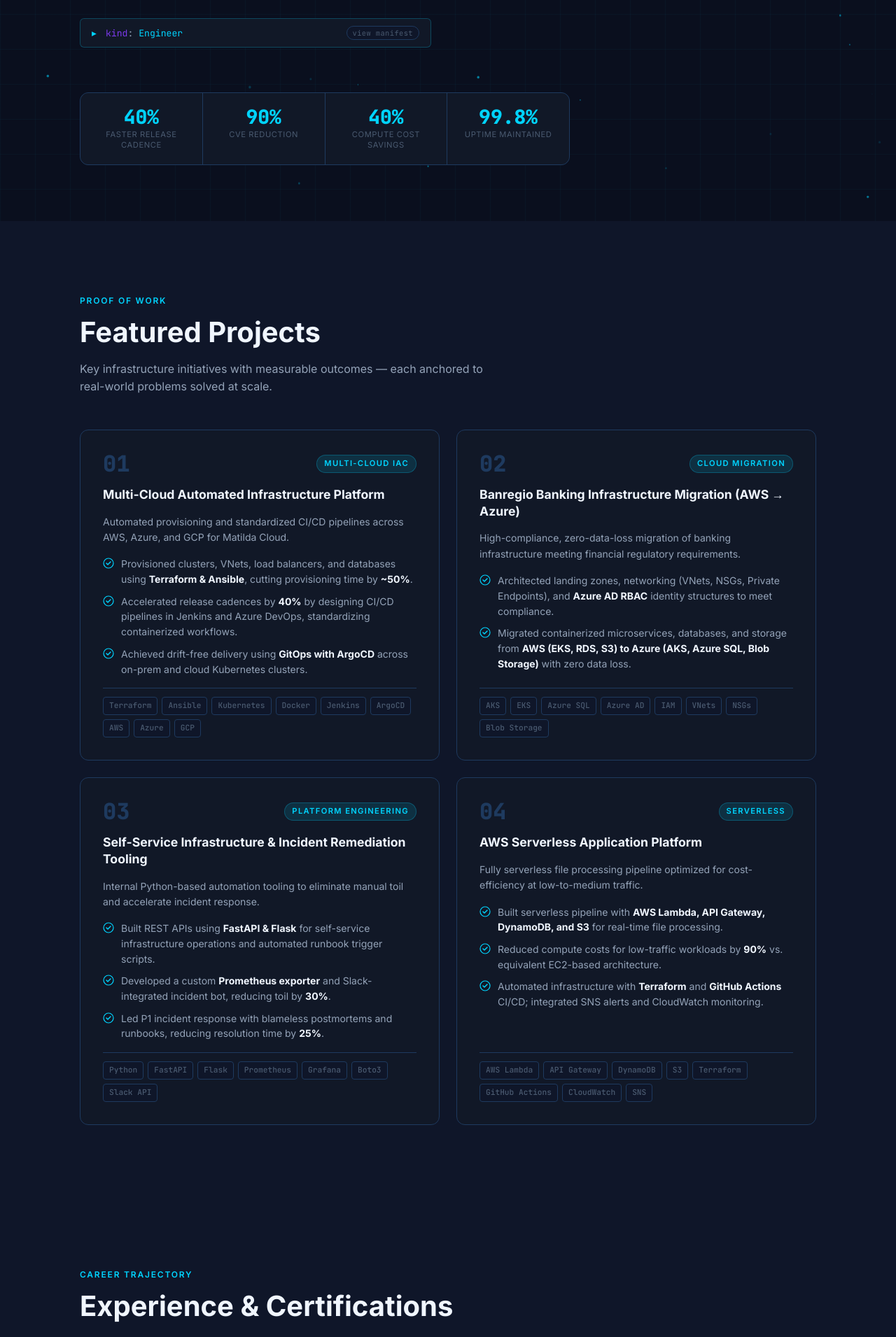
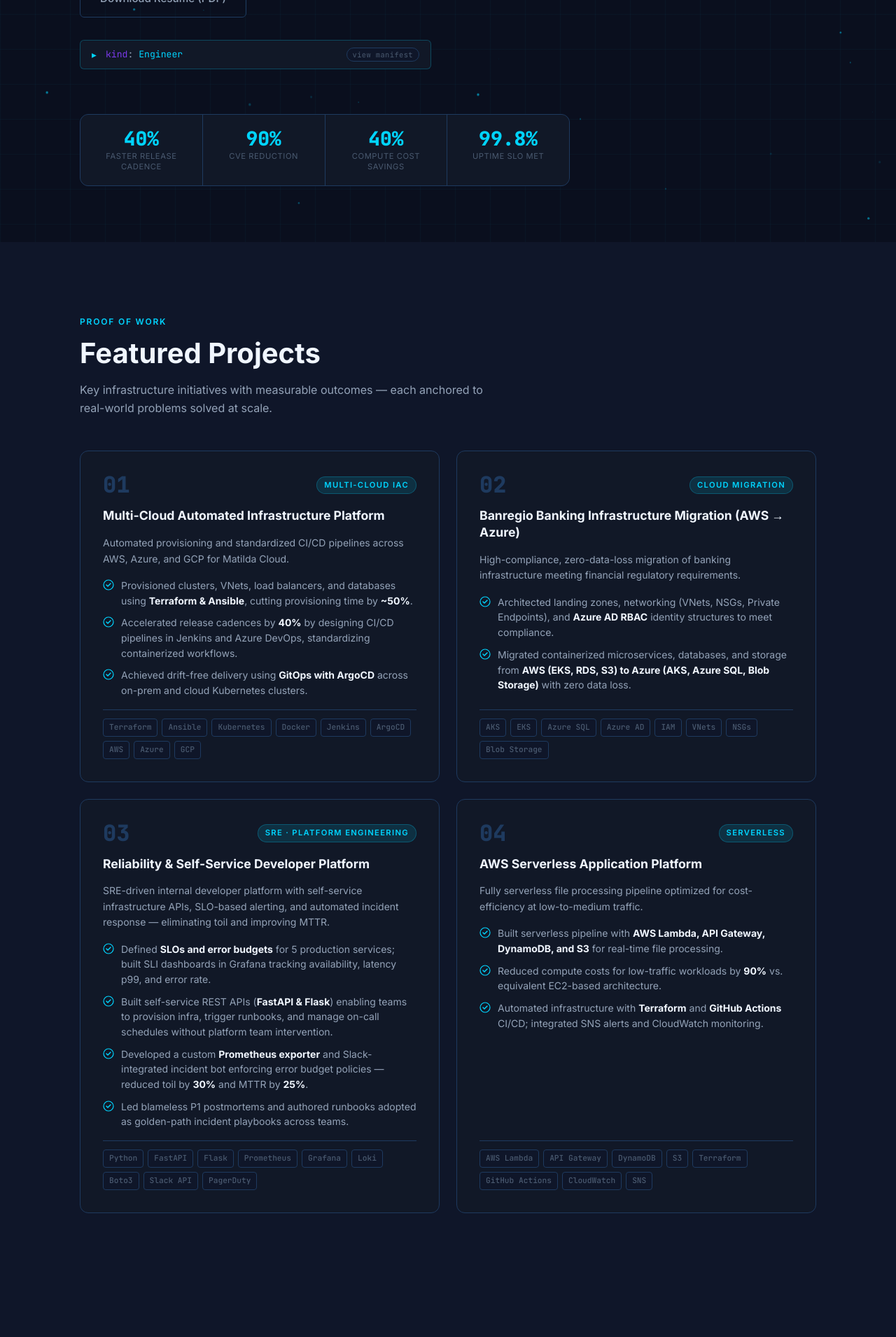
Before and after one commit to Nitheesh3009/portfolio, a Next.js app: page / in a window 1280 px wide. Shown: the part 880-2791 px from the top of the page at 70% size. Built offline with nearby package versions, Linux system fonts and the light colour scheme.

Commit message:
added few SRE related changes

```diff
--- a/components/ExperienceTimeline.js
+++ b/components/ExperienceTimeline.js
@@ -7,13 +7,13 @@
     period: "Oct 2023 – Present",
     location: "Richardson, Texas",
     highlights: [
-      "Designed and deployed AWS, GCP, and Azure infrastructure with Terraform; cut provisioning time ~50%.",
-      "Accelerated release cadence 40% with Jenkins, Docker, and Azure DevOps pipelines.",
-      "Scaled Kubernetes on AKS, GKE, EKS using Helm; built full observability with Prometheus, Grafana, and Loki.",
-      "Led Banregio banking migration (AWS → Azure) with zero data loss and financial compliance.",
-      "Secured container images via Qualys QScanner, reducing critical CVEs by 90%.",
+      "Designed and deployed AWS, GCP, and Azure infrastructure with Terraform; cut provisioning time ~50% and improved deploy frequency (DORA: daily deployments across 3 clouds).",
+      "Defined SLOs and error budgets for 5 production services; maintained 99.8% availability SLO with Prometheus/Grafana SLI dashboards and AlertManager policies.",
+      "Scaled Kubernetes on AKS, GKE, EKS using Helm; built full observability stack (Prometheus, Grafana, Loki) enabling p99 latency tracking and proactive toil reduction.",
+      "Led Banregio banking migration (AWS → Azure) with zero data loss and financial compliance; achieved MTTR < 15 min via runbooks and on-call rotation.",
+      "Secured container images via Qualys QScanner, reducing critical CVEs by 90%; enforced shift-left security in CI/CD golden paths.",
     ],
-    tags: ["AWS", "Azure", "GCP", "Terraform", "Kubernetes", "ArgoCD", "Python"],
+    tags: ["AWS", "Azure", "GCP", "Terraform", "Kubernetes", "ArgoCD", "SLO/SLI", "Python"],
   },
   {
     role: "DevOps Engineer (Senior Analyst)",
--- a/components/Hero.js
+++ b/components/Hero.js
@@ -16,7 +16,7 @@
   { value: "40%", label: "Faster Release Cadence" },
   { value: "90%", label: "CVE Reduction" },
   { value: "40%", label: "Compute Cost Savings" },
-  { value: "99.8%", label: "Uptime Maintained" },
+  { value: "99.8%", label: "Uptime SLO Met" },
 ];
 
 export default function Hero() {
@@ -93,9 +93,10 @@
             </h1>
 
             <p className={styles.sub}>
-              Hi, I&apos;m <strong>Nitheesh Edla</strong>. A Cloud &amp; DevOps
+              Hi, I&apos;m <strong>Nitheesh Edla</strong>. A Cloud, DevOps &amp; SRE
               Engineer with 7+ years of experience designing secure, multi-cloud
-              (AWS, Azure, GCP) architectures and automating delivery pipelines.
+              (AWS, Azure, GCP) architectures, automating delivery pipelines, and
+              building self-service platforms that improve developer velocity and reliability.
             </p>
 
             <div className={styles.ctas}>
--- a/components/Projects.js
+++ b/components/Projects.js
@@ -26,16 +26,17 @@
     tech: ["AKS", "EKS", "Azure SQL", "Azure AD", "IAM", "VNets", "NSGs", "Blob Storage"],
   },
   {
-    category: "Platform Engineering",
-    title: "Self-Service Infrastructure & Incident Remediation Tooling",
+    category: "SRE · Platform Engineering",
+    title: "Reliability & Self-Service Developer Platform",
     concept:
-      "Internal Python-based automation tooling to eliminate manual toil and accelerate incident response.",
+      "SRE-driven internal developer platform with self-service infrastructure APIs, SLO-based alerting, and automated incident response — eliminating toil and improving MTTR.",
     outcomes: [
-      "Built REST APIs using <strong>FastAPI & Flask</strong> for self-service infrastructure operations and automated runbook trigger scripts.",
-      "Developed a custom <strong>Prometheus exporter</strong> and Slack-integrated incident bot, reducing toil by <strong>30%</strong>.",
-      "Led P1 incident response with blameless postmortems and runbooks, reducing resolution time by <strong>25%</strong>.",
+      "Defined <strong>SLOs and error budgets</strong> for 5 production services; built SLI dashboards in Grafana tracking availability, latency p99, and error rate.",
+      "Built self-service REST APIs (<strong>FastAPI & Flask</strong>) enabling teams to provision infra, trigger runbooks, and manage on-call schedules without platform team intervention.",
+      "Developed a custom <strong>Prometheus exporter</strong> and Slack-integrated incident bot enforcing error budget policies — reduced toil by <strong>30%</strong> and MTTR by <strong>25%</strong>.",
+      "Led blameless P1 postmortems and authored runbooks adopted as golden-path incident playbooks across teams.",
     ],
-    tech: ["Python", "FastAPI", "Flask", "Prometheus", "Grafana", "Boto3", "Slack API"],
+    tech: ["Python", "FastAPI", "Flask", "Prometheus", "Grafana", "Loki", "Boto3", "Slack API", "PagerDuty"],
   },
   {
     category: "Serverless",
--- a/components/SkillsGrid.js
+++ b/components/SkillsGrid.js
@@ -35,6 +35,16 @@
     name: "Programming",
     icon: "💻",
     skills: ["Python", "Flask", "FastAPI", "Boto3", "Shell/Bash", "Go", "Java"],
+  },
+  {
+    name: "SRE & Reliability",
+    icon: "🔁",
+    skills: ["SLO/SLI/Error Budgets", "Incident Management", "Blameless Postmortems", "Chaos Engineering", "PagerDuty", "MTTR Reduction", "Runbook Automation"],
+  },
+  {
+    name: "Platform Engineering",
+    icon: "🛠️",
+    skills: ["Internal Developer Platforms", "Self-Service APIs", "Golden Path Templates", "DORA Metrics", "Developer Portals", "Policy as Code"],
   },
   {
     name: "Databases",
--- a/components/YamlResume.js
+++ b/components/YamlResume.js
@@ -30,7 +30,7 @@
   { t: "success", text: "    uptime: 99.8%" },
   { t: "key", text: "status:" },
   { t: "success", text: "  phase: OpenToWork" },
-  { t: "val", text: "  roles: [Cloud Engineer, DevOps Enginner, SRE]" },
+  { t: "val", text: "  roles: [Cloud Engineer, DevOps Engineer, SRE, Platform Engineer]" },
   { t: "val", text: "  workMode: [Onsite, Hybrid, Remote]" },
 ];
 
```
